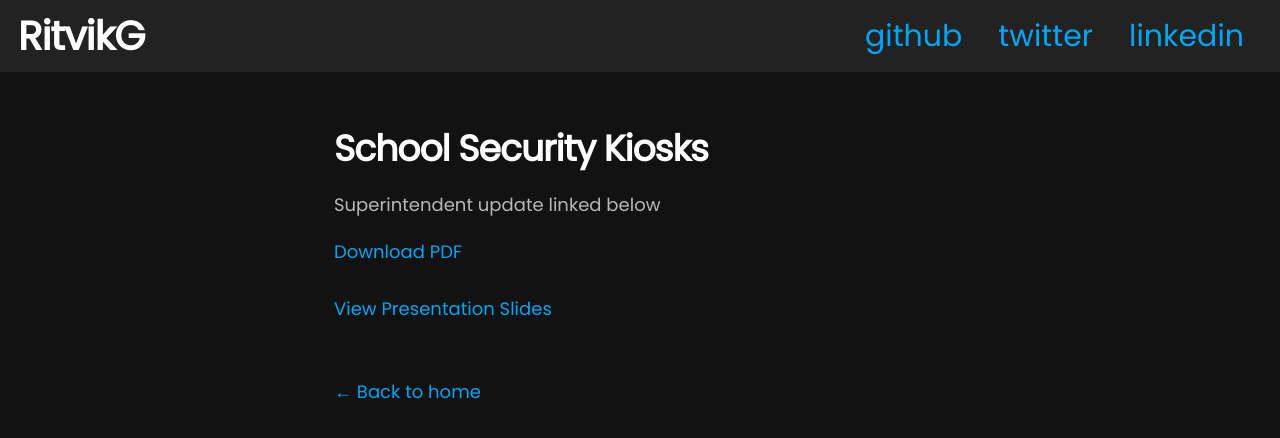
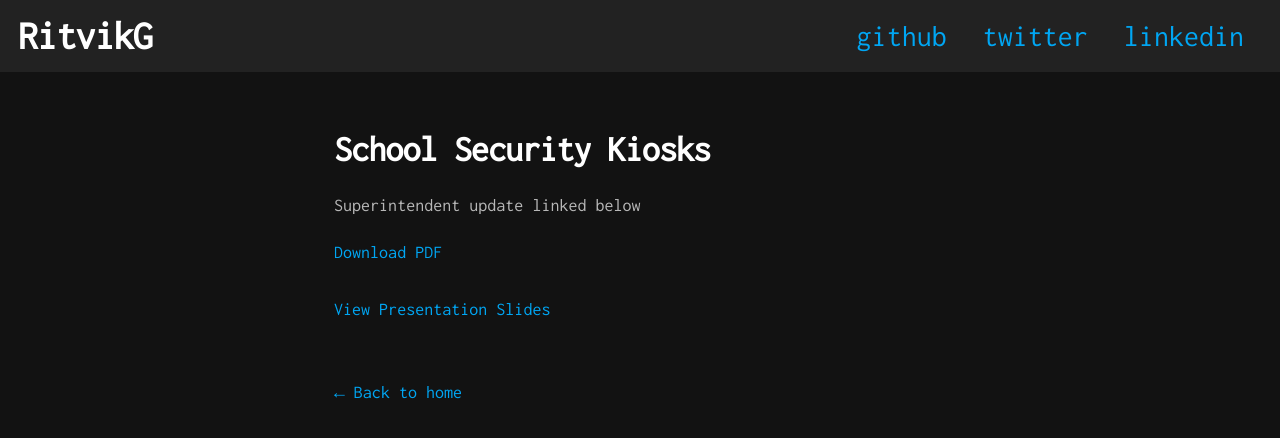
Before and after one commit to purelyboba/portfolio, a Next.js app: page /projects/kiosks in a window 1280 px wide. Shown: the top 438 px of the page. Built offline with nearby package versions, Linux system fonts and the light colour scheme.

Commit message:
font change

```diff
--- a/package.json
+++ b/package.json
@@ -7,6 +7,7 @@
   },
   "dependencies": {
     "date-fns": "^2.29.3",
+    "framer-motion": "^10.0.0",
     "fs": "^0.0.1-security",
     "gray-matter": "^4.0.3",
     "next": "latest",
--- a/styles/global.css
+++ b/styles/global.css
@@ -1,10 +1,10 @@
-@import url('https://fonts.googleapis.com/css2?family=Poppins&display=swap');
+@import url('https://fonts.googleapis.com/css2?family=Inconsolata&display=swap');
 
 html,
 body {
   padding: 0;
   margin: 0;
-  font-family: 'Poppins', sans-serif;
+  font-family: 'Inconsolata', monospace;
   line-height: 1.6;
   letter-spacing: 0.001em;
   font-size: 18px;
```
Also changed, not shown: 1 other file (tests, documents, lock files or other folders).
